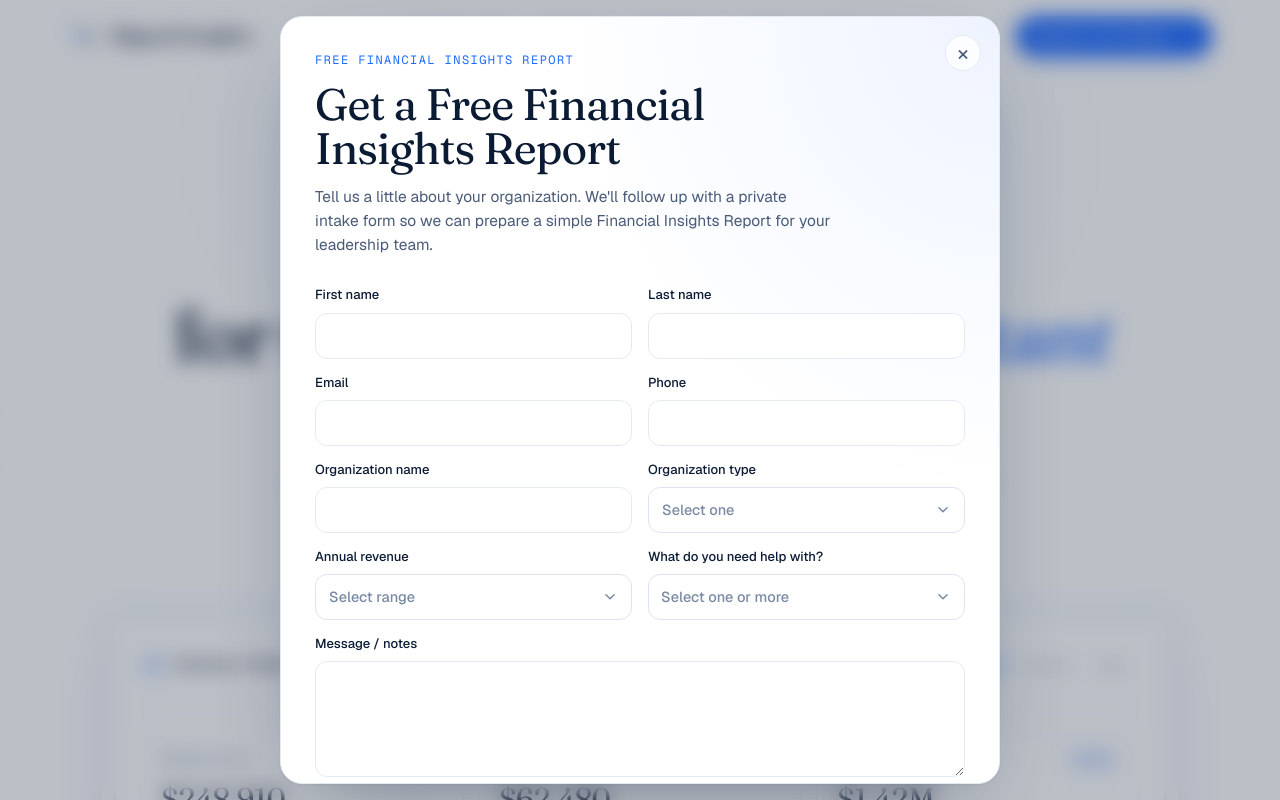
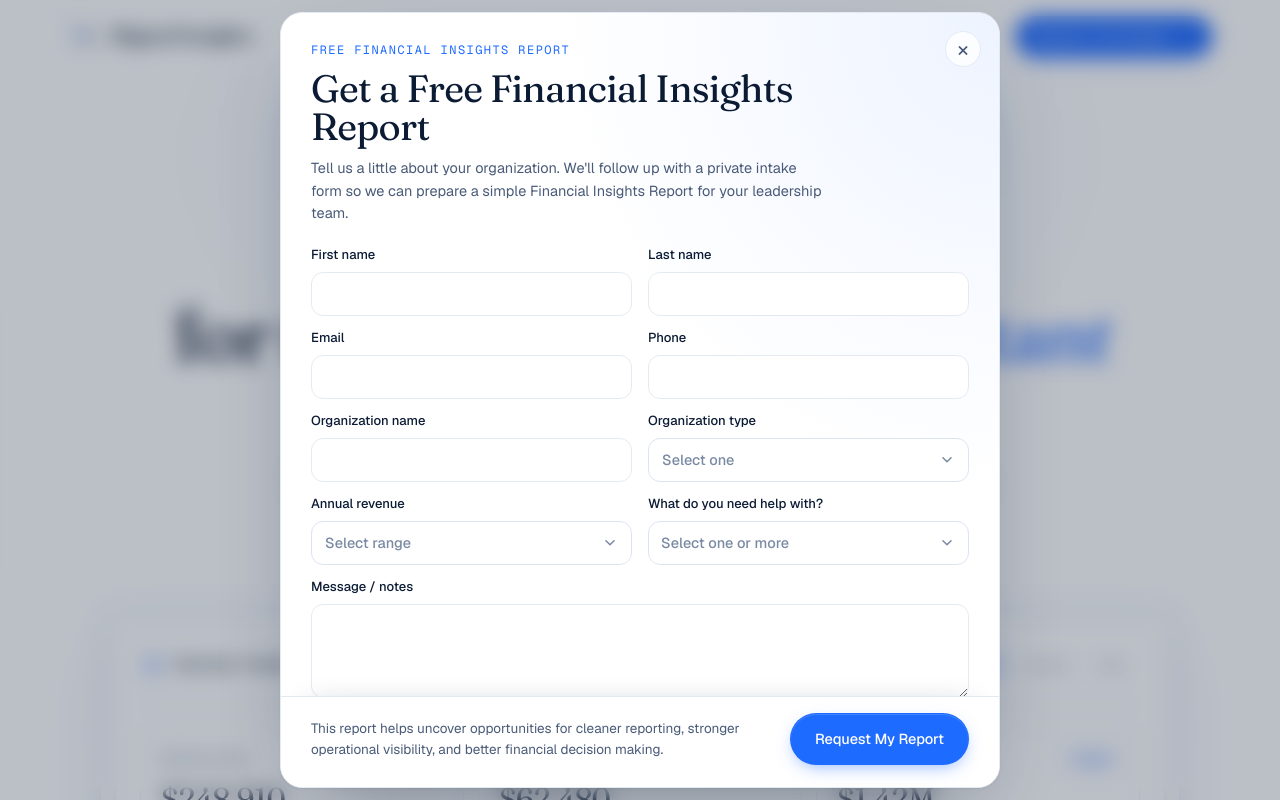
Before and after one commit to rfox0629/alignedinsights-website, a Next.js app: page / in a window 1280 px wide. Both pictures are taken after a click on the button "Request a Free Report". Shown: the top 800 px of the page. Built offline with nearby package versions, Linux system fonts and the light colour scheme.

Commit message:
Refactor report modal scroll layout

```diff
--- a/src/app/globals.css
+++ b/src/app/globals.css
@@ -2512,10 +2512,11 @@ h2 {
   position: fixed;
   inset: 0;
   z-index: 100;
-  display: grid;
-  place-items: center;
-  padding: 24px;
-  overflow: hidden;
+  display: flex;
+  align-items: center;
+  justify-content: center;
+  padding: 12px;
+  overflow-y: auto;
   background: rgba(11, 27, 52, 0.28);
   backdrop-filter: blur(10px);
   overscroll-behavior: contain;
@@ -2523,11 +2524,11 @@ h2 {
 
 .contact-modal {
   position: relative;
-  display: grid;
-  grid-template-rows: minmax(0, 1fr);
+  display: flex;
+  flex-direction: column;
   width: min(100%, 720px);
-  max-height: calc(100vh - 32px);
-  max-height: min(calc(100dvh - 32px), 860px);
+  max-height: calc(100vh - 24px);
+  max-height: calc(100dvh - 24px);
   overflow: hidden;
   padding: 0;
   border: 1px solid var(--line);
@@ -2539,12 +2540,16 @@ h2 {
 }
 
 .contact-modal-body {
+  flex: 1 1 auto;
   min-height: 0;
   overflow-y: auto;
-  padding: 34px;
-  padding-bottom: 72px;
+  padding: 28px 30px 20px;
   overscroll-behavior: contain;
   -webkit-overflow-scrolling: touch;
+}
+
+.contact-modal-body-success {
+  display: grid;
 }
 
 .contact-close {
@@ -2575,39 +2580,41 @@ h2 {
 
 .contact-modal-head {
   max-width: 560px;
-  margin-bottom: 28px;
+  margin-bottom: 20px;
   padding-right: 44px;
 }
 
 .contact-modal-head .section-label {
   display: block;
-  margin-bottom: 12px;
+  margin-bottom: 10px;
   text-align: left;
 }
 
 .contact-modal-head h2 {
   margin: 0;
-  font-size: clamp(30px, 4vw, 44px);
+  font-size: clamp(28px, 3vw, 38px);
   line-height: 1.02;
   text-align: left;
 }
 
 .contact-modal-head p {
-  margin: 14px 0 0;
+  margin: 10px 0 0;
   color: var(--ink-3);
-  font-size: 15.5px;
+  font-size: 14.5px;
 }
 
 .contact-form {
-  display: grid;
-  gap: 18px;
-  padding-bottom: 4px;
+  display: flex;
+  min-height: 0;
+  flex: 1 1 auto;
+  flex-direction: column;
+  overflow: hidden;
 }
 
 .contact-form-grid {
   display: grid;
   grid-template-columns: repeat(2, minmax(0, 1fr));
-  gap: 14px 16px;
+  gap: 12px 16px;
 }
 
 .contact-field {
@@ -2636,12 +2643,12 @@ h2 {
 }
 
 .contact-field > input {
-  height: 46px;
+  height: 44px;
   padding: 0 13px;
 }
 
 .contact-field > textarea {
-  min-height: 104px;
+  min-height: 88px;
   padding: 12px 13px;
   resize: vertical;
 }
@@ -2665,7 +2672,7 @@ h2 {
 .premium-select-trigger {
   display: flex;
   width: 100%;
-  min-height: 46px;
+  min-height: 44px;
   align-items: center;
   justify-content: space-between;
   gap: 12px;
@@ -2710,7 +2717,7 @@ h2 {
 }
 
 .premium-select-trigger-multi {
-  min-height: 46px;
+  min-height: 44px;
   max-height: 78px;
   align-items: center;
   padding: 7px 12px;
@@ -2842,7 +2849,20 @@ h2 {
   line-height: 1.55;
 }
 
+.contact-modal-footer {
+  display: flex;
+  flex: 0 0 auto;
+  align-items: center;
+  justify-content: space-between;
+  gap: 16px;
+  padding: 16px 30px 22px;
+  border-top: 1px solid rgba(219, 228, 240, 0.82);
+  background: rgba(255, 255, 255, 0.94);
+  box-shadow: 0 -12px 34px -30px rgba(11, 27, 52, 0.45);
+}
+
 .contact-submit {
+  flex: 0 0 auto;
   justify-self: start;
   padding: 14px 24px;
 }
@@ -3599,7 +3619,7 @@ footer {
   }
 
   .contact-modal-backdrop {
-    align-items: end;
+    align-items: flex-end;
     padding: 12px;
   }
 
@@ -3611,17 +3631,12 @@ footer {
   }
 
   .contact-modal-body {
-    padding: 24px 18px 72px;
+    padding: 22px 18px 16px;
   }
 
   .contact-modal-head {
-    margin-bottom: 22px;
+    margin-bottom: 18px;
     padding-right: 38px;
-  }
-
-  .contact-form {
-    gap: 18px;
-    padding-bottom: 12px;
   }
 
   .contact-form-grid {
@@ -3634,6 +3649,11 @@ footer {
 
   .contact-submit {
     width: 100%;
+  }
+
+  .contact-modal-footer {
+    display: grid;
+    padding: 14px 18px 18px;
   }
 
   .intake-page {
@@ -3862,7 +3882,7 @@ footer {
   }
 
   .contact-modal-head h2 {
-    font-size: clamp(30px, 9vw, 38px);
+    font-size: clamp(28px, 8vw, 36px);
   }
 
   .contact-modal-head p,
--- a/src/components/site/contact-modal.tsx
+++ b/src/components/site/contact-modal.tsx
@@ -34,12 +34,16 @@ export function ContactModalProvider({ children }: { children: ReactNode }) {
       }
     };
 
-    const originalOverflow = document.body.style.overflow;
+    const originalBodyOverflow = document.body.style.overflow;
+    const originalDocumentOverflow = document.documentElement.style.overflow;
+
     document.body.style.overflow = "hidden";
+    document.documentElement.style.overflow = "hidden";
     window.addEventListener("keydown", onKeyDown);
 
     return () => {
-      document.body.style.overflow = originalOverflow;
+      document.body.style.overflow = originalBodyOverflow;
+      document.documentElement.style.overflow = originalDocumentOverflow;
       window.removeEventListener("keydown", onKeyDown);
     };
   }, [closeModal, isOpen]);
@@ -103,8 +107,8 @@ function ContactModalDialog({
         <button aria-label="Close contact form" className="contact-close" onClick={closeModal} type="button">
           ×
         </button>
-        <div className="contact-modal-body">
         {state.success ? (
+          <div className="contact-modal-body contact-modal-body-success">
             <div className="contact-success">
               <span className="contact-success-icon">✓</span>
               <h2 id={titleId}>Thanks.</h2>
@@ -113,8 +117,10 @@ function ContactModalDialog({
                 Close
               </button>
             </div>
+          </div>
         ) : (
-            <>
+          <form action={formAction} className="contact-form" noValidate>
+            <div className="contact-modal-body">
               <div className="contact-modal-head">
                 <span className="section-label">Free Financial Insights Report</span>
                 <h2 id={titleId}>Get a Free Financial Insights Report</h2>
@@ -122,7 +128,6 @@ function ContactModalDialog({
                   Tell us a little about your organization. We&apos;ll follow up with a private intake form so we can prepare a simple Financial Insights Report for your leadership team.
                 </p>
               </div>
-              <form action={formAction} className="contact-form" noValidate>
               <input name="source" type="hidden" value="alignedinsights.tech" />
               <input name="submission_token" suppressHydrationWarning type="hidden" value={submissionToken} />
               <div className="contact-form-grid">
@@ -157,20 +162,21 @@ function ContactModalDialog({
                   />
                 </FormSelectField>
                 <FormField className="contact-field-wide" error={<FieldError field="message" state={state} />} label="Message / notes">
-                    <textarea name="message" rows={4} />
+                  <textarea name="message" rows={3} />
                 </FormField>
               </div>
               {state.error ? <p className="contact-error contact-form-error">{state.error}</p> : null}
+            </div>
+            <div className="contact-modal-footer">
               <p className="contact-support-line">
                 This report helps uncover opportunities for cleaner reporting, stronger operational visibility, and better financial decision making.
               </p>
               <button className="btn btn-accent contact-submit" disabled={isPending} type="submit">
                 {isPending ? "Sending..." : "Request My Report"}
               </button>
+            </div>
           </form>
-            </>
         )}
-        </div>
       </div>
     </div>
   );
```
Lines whose indentation alone changed are shown as unchanged.
